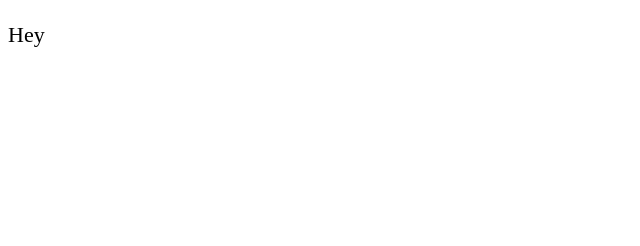
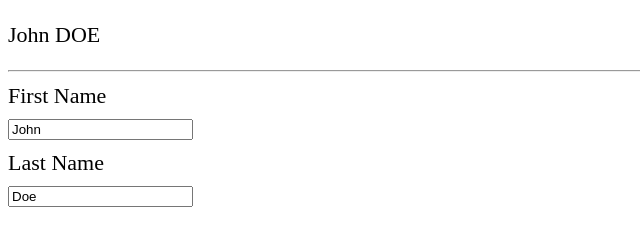
Before and after one commit to silvamha/section-2-1-COMPLETE, a plain HTML site: page index.html in a window 1280 px wide. Shown: the whole page, without its empty margins (0-640 px from the left). Drawn offline with nearby package versions, Linux system fonts and the light colour scheme.

Commit message:
Refactor app.js and index.html

```diff
--- a/app.js
+++ b/app.js
@@ -1 +1,26 @@
-Vue.createApp({}).mount('#app')
+const vm = Vue.createApp({
+    data() {
+        return {
+            firstName: "John",
+            lastName: "Doe",
+        };
+    },
+    methods: {
+        fullName() {
+            return `${this.firstName} ${this.lastName.toUpperCase()}`;
+        },
+    },
+}).mount("#app");
+
+// setTimeout(() => {
+//     vm.firstName = 'Bob'
+// },2000)
+
+// Vue.createApp({
+//     data(){
+//         return {
+//             firstName:'Jane',
+//             lastName: "Doe"
+//         }
+//     }
+// }).mount('#app2')
--- a/index.html
+++ b/index.html
@@ -1,18 +1,34 @@
 <!DOCTYPE html>
 <html>
-
   <head>
     <title>VueJS Course</title>
     <link rel="stylesheet" type="text/css" href="main.css" />
   </head>
 
   <body>
-  <div id="app">
-    <p>Hey</p>
+    <script>
+      window.addEventListener("message", (event) => {
+        event.preventDefault();
+        // Handle the message event here
+      });
+    </script>
+    <div id="app" v-cloak>
+      <p>{{ fullName() }}</p>
+      <hr />
+
+      <label for="">First Name</label>
+      <input type="text" v-model="firstName"/>
+
+      <label for="">Last Name</label>
+      <input type="text" v-model="lastName"/>
     </div>
 
-  <script src="https://unpkg.com/vue@next"></script>
+    <!-- <div id="app2">
+      {{firstName}}
+      {{lastName}}
+    </div> -->
+
+    <script src="https://unpkg.com/vue@3/dist/vue.global.js"></script>
     <script src="app.js"></script>
   </body>
-
 </html>
--- a/main.css
+++ b/main.css
@@ -6,3 +6,7 @@ input[type="text"] {
   margin: 10px 0;
   display: block;
 }
+
+[v-cloak]{
+  display: none;
+}
```
Lines whose indentation alone changed are shown as unchanged.
